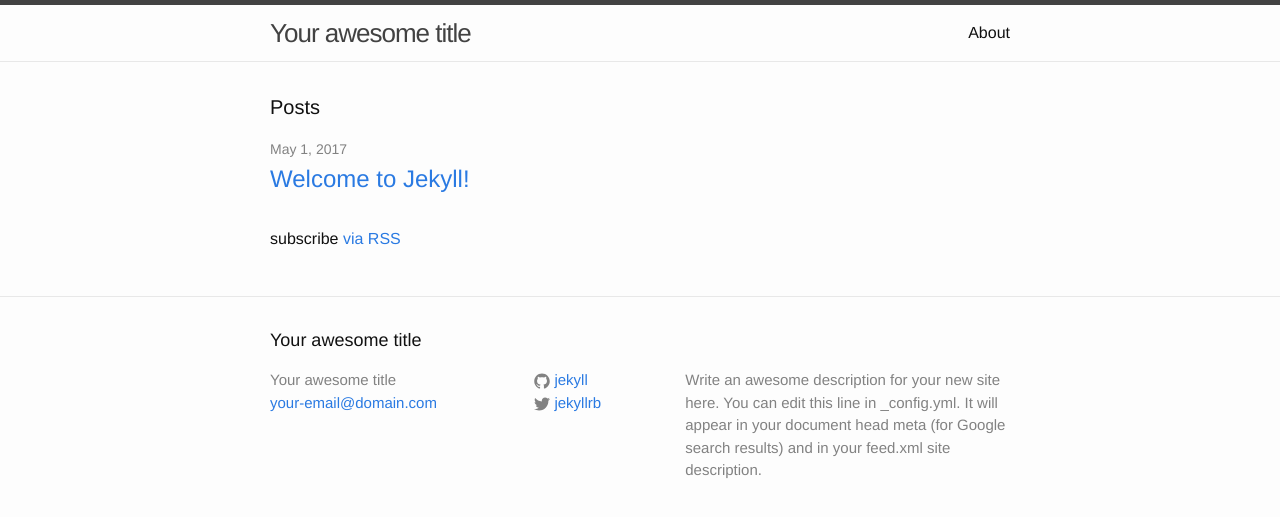
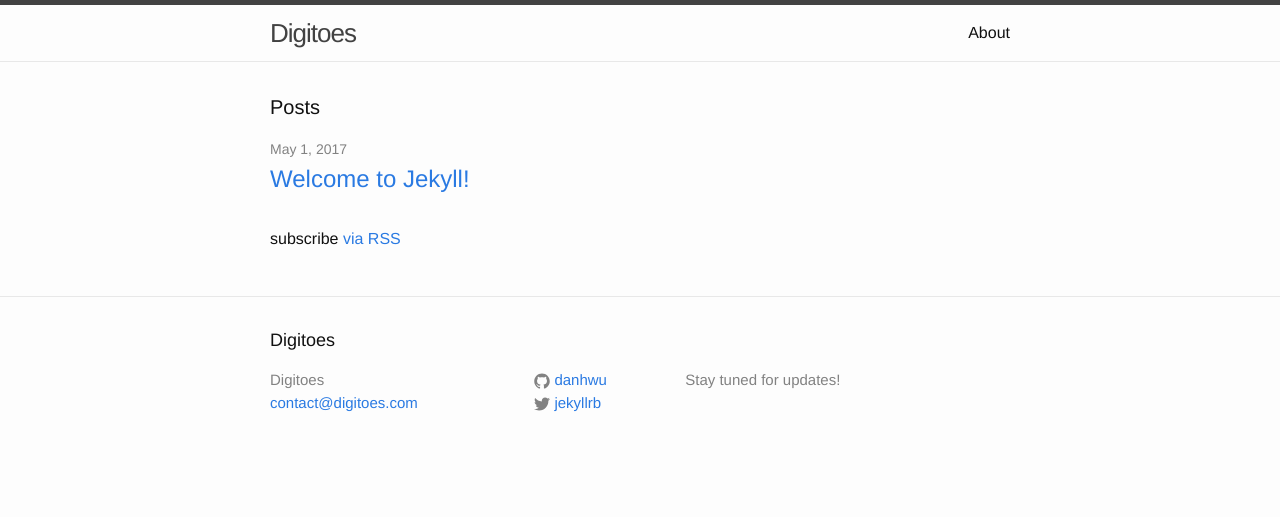
Before and after one commit to danhwu/danhwu.github.io, a Jekyll site: the page built from index.html, in a window 1280 px wide. Shown: the top 517 px of the page. Built offline with Jekyll 4.4.1, drawn with Linux system fonts in a browser that asks for light colours.

Commit message:
Update _config.yml
Update default settings

```diff
--- a/_config.yml
+++ b/_config.yml
@@ -6,16 +6,14 @@
 # 'jekyll serve'. If you change this file, please restart the server process.
 
 # Site settings
-title: Your awesome title
-email: your-email@domain.com
+title: Digitoes
+email: contact@digitoes.com
 description: > # this means to ignore newlines until "baseurl:"
-  Write an awesome description for your new site here. You can edit this
-  line in _config.yml. It will appear in your document head meta (for
-  Google search results) and in your feed.xml site description.
+  Stay tuned for updates!
 baseurl: "" # the subpath of your site, e.g. /blog
-url: "http://yourdomain.com" # the base hostname & protocol for your site
+url: "http://www.digitoes.com" # the base hostname & protocol for your site
 twitter_username: jekyllrb
-github_username:  jekyll
+github_username:  danhwu
 
 # Build settings
 markdown: kramdown
```
